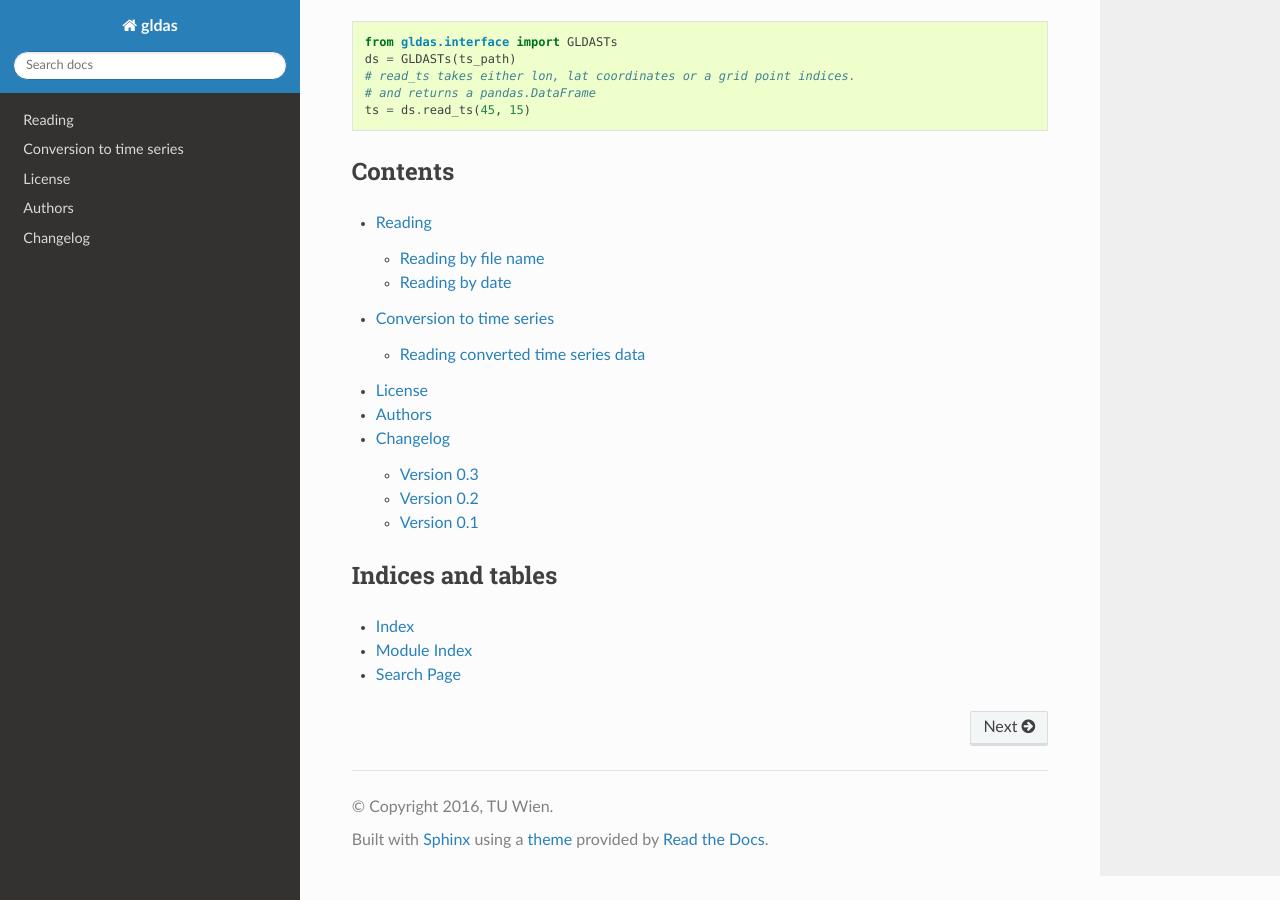
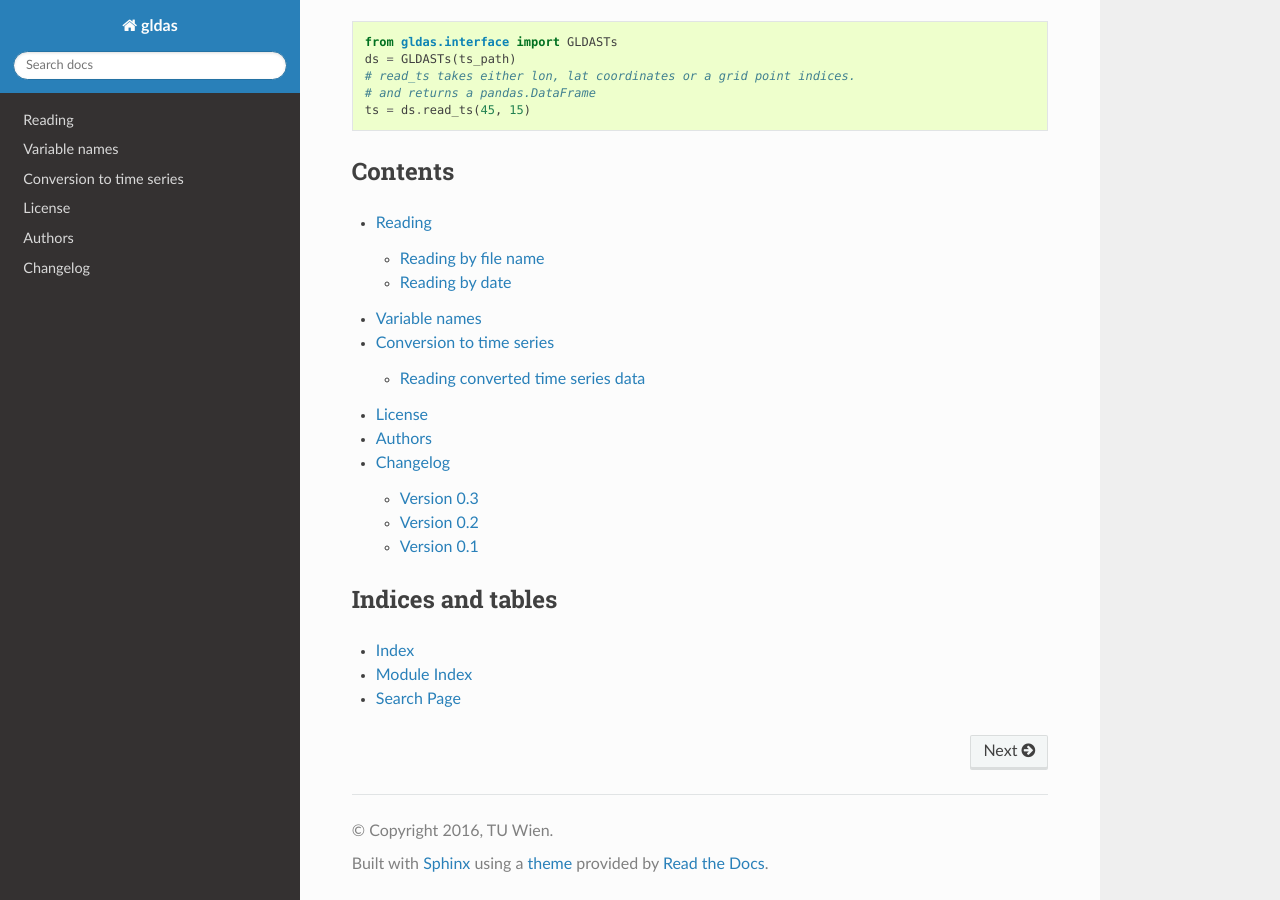
Before and after one commit to TUW-GEO/gldas, a Sphinx documentation site: the page built from docs/index.rst, in a window 1280 px wide and 900 px high, scrolled down 3493 px. Built offline with Sphinx 7.4.7 and the Read the Docs theme 2.0.0, drawn with Linux system fonts in a browser that asks for light colours; formulas are drawn with MathJax 3; pages that are not in the unit, such as notebooks, are missing from menus.

Commit message:
add variable names

```diff
--- a/docs/index.rst
+++ b/docs/index.rst
@@ -11,6 +11,7 @@ Contents
    :maxdepth: 2
 
    Reading <reading>
+   Variable names <varnames>
    Conversion to time series <img2ts>
    License <license>
    Authors <authors>
```
